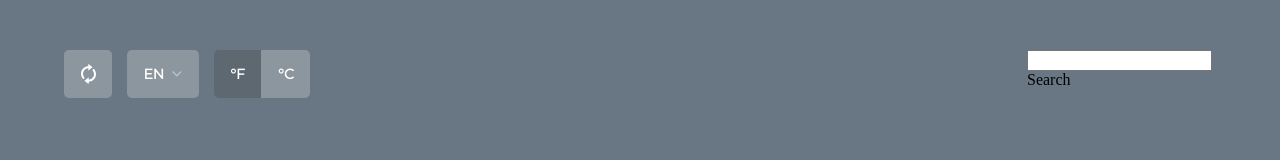
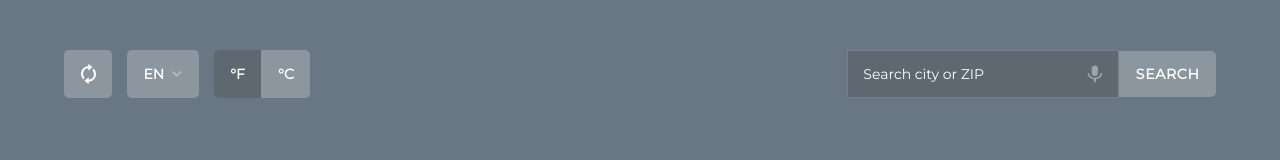
Before and after one commit to OneGoodReas0n/weather-app, a website built with webpack: page index.html in a window 1280 px wide. Built offline with nearby package versions, Linux system fonts and the light colour scheme; files whose address does not match are found by name.

Commit message:
feat: add search-block section

```diff
--- a/index.html
+++ b/index.html
@@ -43,12 +43,16 @@
         </div>
       </div>
       <div class="search-block">
-        <div class="search-input-bar">
-          <input type="text" class="search-input" />
-          <img src="./assets/voice_svg.svg" alt="" />
+        <div class="search-bar">
+          <input
+            type="text"
+            class="search-bar__input"
+            placeholder="Search city or ZIP"
+          />
+          <img src="./assets/voice_svg.svg" alt="" class="search-bar__voice" />
         </div>
         <div class="search-button">
-          <span class="search-button_text">Search</span>
+          <span class="search-button__text">Search</span>
         </div>
       </div>
     </div>
--- a/src/css/style.scss
+++ b/src/css/style.scss
@@ -2,6 +2,9 @@ $main-theme-color: rgba(#445566, 0.8);
 $button-color-active: rgba(#aeb5b9, 0.5);
 $button-color-inactive: rgba(#4c5255, 0.4);
 $button-title-color: #fff;
+
+$input-background-color: rgba(#4c5255, 0.4);
+$input-border-color: rgba(#e4e3e3, 0.2);
 
 html,
 body {
@@ -27,6 +30,9 @@ body {
   justify-content: space-between;
   width: 90%;
   margin: 50px auto;
+  font-family: "Montserrat";
+  font-size: 14px;
+  font-weight: 600;
   .button-block {
     display: flex;
     width: 25%;
@@ -41,9 +47,6 @@ body {
       border-radius: 5px;
       background-color: $button-color-active;
       .lang-switcher__title {
-        font-family: "Montserrat";
-        font-size: 14px;
-        font-weight: 600;
         color: $button-title-color;
       }
       .lang-switcher__icon {
@@ -55,9 +58,6 @@ body {
       justify-content: space-between;
       margin-left: 15px;
       .temp-switcher__item {
-        font-family: "Montserrat";
-        font-size: 14px;
-        font-weight: 600;
         color: $button-title-color;
       }
 
@@ -80,10 +80,48 @@ body {
     }
   }
 
-  .search_block {
-    .search-input {
+  .search-block {
+    display: flex;
+    align-items: center;
+    .search-bar {
+      position: relative;
+      display: flex;
+      height: 100%;
+      .search-bar__input {
+        width: 240px;
+        padding: 0 15px;
+        background-color: $input-background-color;
+        border: 1px solid $input-border-color;
+        color: $button-title-color;
+
+        &::placeholder {
+          font-family: "Montserrat";
+          font-size: 14px;
+          color: $button-title-color;
+        }
+
+        &:focus {
+          outline: none;
+        }
+      }
+      .search-bar__voice {
+        position: absolute;
+        left: 240px;
+        top: 15px;
+        cursor: pointer;
+      }
     }
     .search-button {
+      cursor: pointer;
+      .search-button__text {
+        padding: 14px 16.5px;
+        background-color: $button-color-active;
+        text-transform: uppercase;
+        color: $button-title-color;
+        border-top-right-radius: 5px;
+        border-bottom-right-radius: 5px;
+        letter-spacing: 0.7px;
+      }
     }
   }
 }
```
Also changed, not shown: assets/voice_svg.svg (added).
